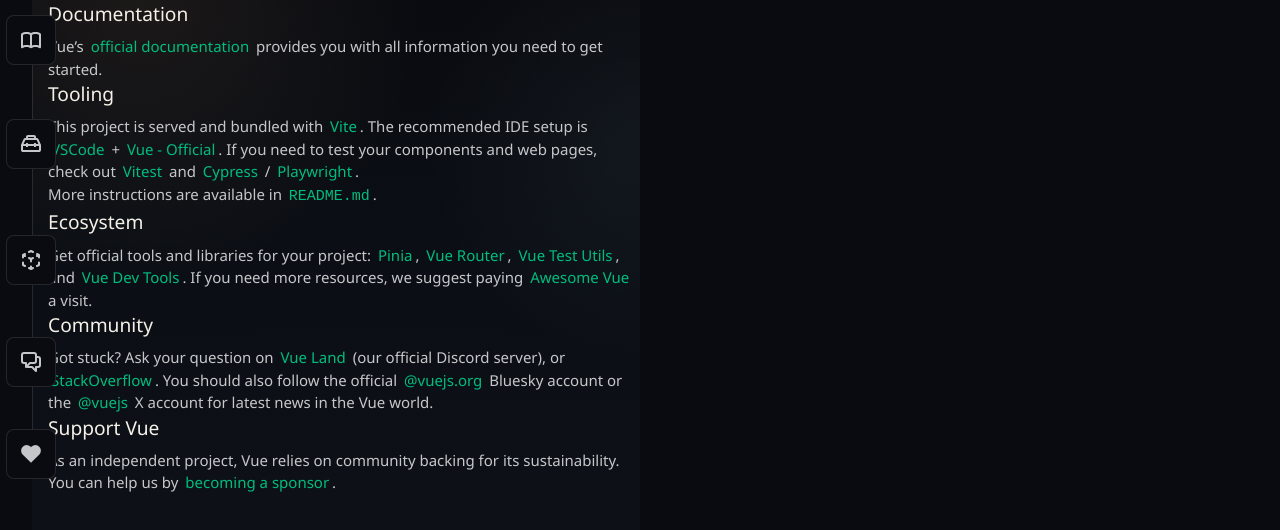
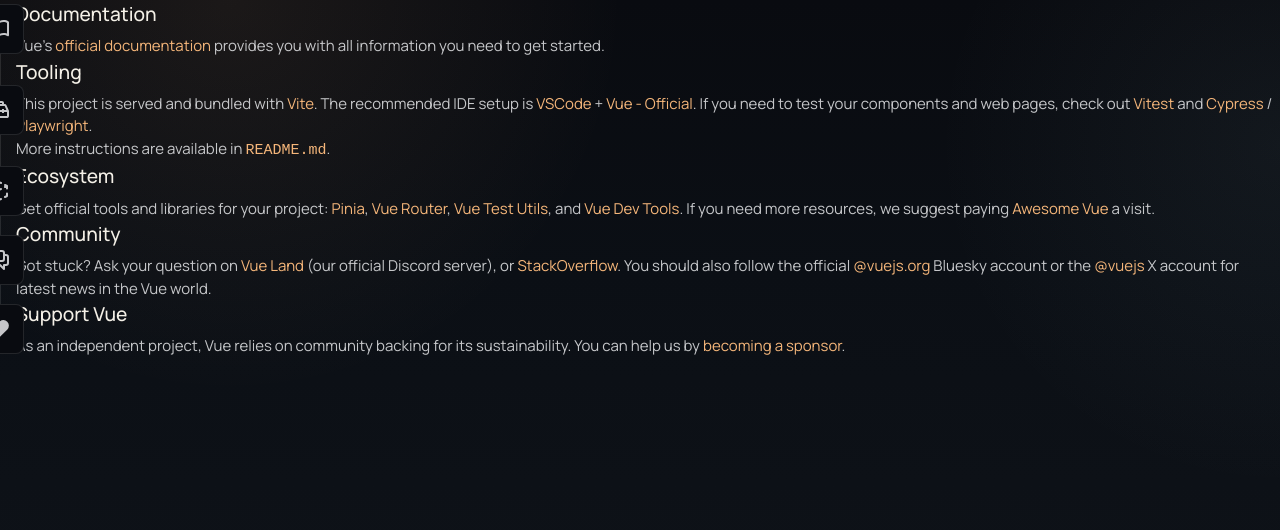
Before and after one commit to amineelhailaa/Meteon, a Vue app: page / in a window 1280 px wide. Shown: the top 530 px of the page. Built offline with nearby package versions, Linux system fonts and the light colour scheme.

Commit message:
style(global): apply app-wide typography and link styling

```diff
--- a/src/assets/main.css
+++ b/src/assets/main.css
@@ -1,35 +1,18 @@
+@import url('https://fonts.googleapis.com/css2?family=Manrope:wght@400;500;600;700;800&family=Syne:wght@500;700;800&display=swap');
 @import './base.css';
 
 #app {
-  max-width: 1280px;
-  margin: 0 auto;
-  padding: 2rem;
-  font-weight: normal;
+  min-height: 100vh;
 }
 
-a,
-.green {
+a {
   text-decoration: none;
-  color: hsla(160, 100%, 37%, 1);
-  transition: 0.4s;
-  padding: 3px;
+  color: var(--color-accent);
+  transition: color 0.22s ease;
 }
 
 @media (hover: hover) {
   a:hover {
-    background-color: hsla(160, 100%, 37%, 0.2);
+    color: #ffd0a3;
   }
 }
-
-@media (min-width: 1024px) {
-  body {
-    display: flex;
-    place-items: center;
-  }
-
-  #app {
-    display: grid;
-    grid-template-columns: 1fr 1fr;
-    padding: 0 2rem;
-  }
-}
```
